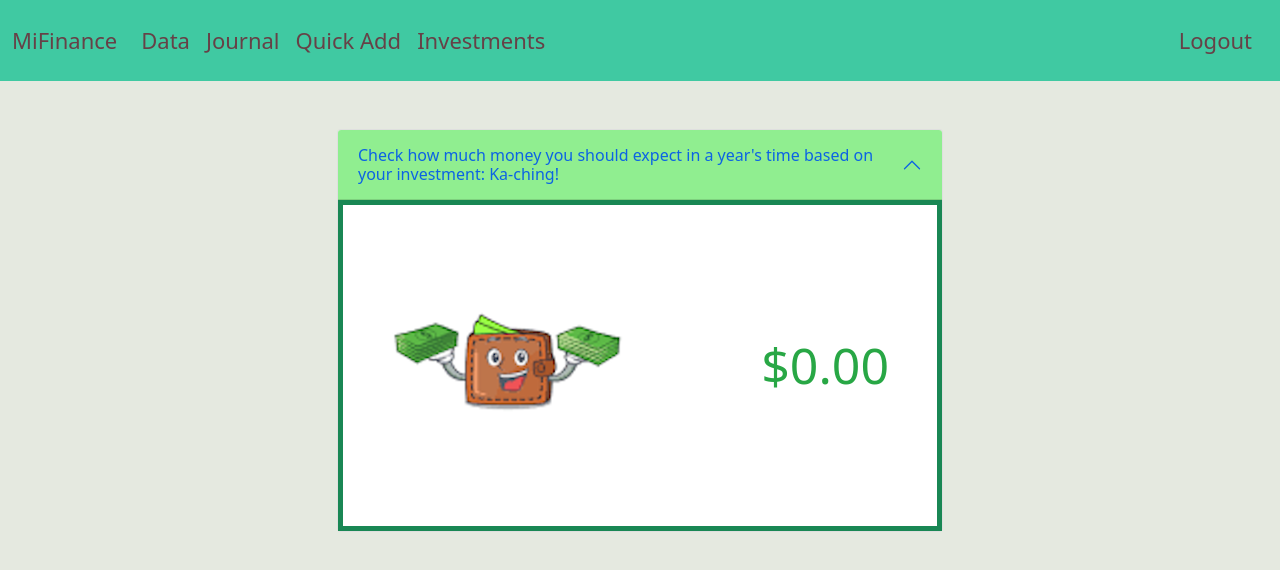
After one commit to michael02031999/MiFinance, a Flask app: page /investments in a window 1280 px wide. The commit adds this page. Shown: the top 570 px of the page. Run offline with Flask 3, Linux system fonts and the light colour scheme; a user stored in the database is signed in; data comes from the database, SQL or seed files in the repository; both versions use the stored data as it was after the commit; some libraries are stand-ins or nearby versions.

Commit message:
investments

```diff
--- a/app.py
+++ b/app.py
@@ -30,6 +30,8 @@ with db:
     cur = db.cursor()
 
 
+
+
 @app.route("/", methods=["GET", "POST"])
 def index():
     return render_template("index.html")
@@ -39,6 +41,19 @@ def index2():
     #return str(session["id"])
     return render_template("loggedIndex.html")
 
+@app.route("/investments", methods=["GET", "POST"])
+def investments():
+    cur.execute("SELECT * FROM transactions WHERE id = ? AND type = ? AND name = ?", [session["id"], "Savings", "Investment"])
+    investments = cur.fetchall()
+
+    sum = 0
+
+    for investment in investments:
+        sum += investment[2]
+
+    sum += sum * 0.07
+
+    return render_template("investments.html", sum = sum)
 
 @app.route("/data", methods=["GET", "POST"])
 def data():
--- a/static/css/style.css
+++ b/static/css/style.css
@@ -162,3 +162,26 @@ body {
 #errorMessage {
   font-family: monospace !important;
 }
+
+/* LoggedIndex */
+
+h4 {
+  text-decoration: underline;
+}
+
+.tutorial {
+  margin-left: 25px;
+}
+
+#investmentButton {
+  background-color: lightgreen !important;
+}
+
+#investmentSum {
+  font-size: 50px;
+  color: rgb(40, 167, 69) !important;
+}
+
+#wallet {
+  max-width: 630px !important;
+}
--- a/static/js/app.js
+++ b/static/js/app.js
@@ -23,6 +23,14 @@ const formatter = new Intl.NumberFormat("en-US", {
   //minimumFractionDigits: 0, // (this suffices for whole numbers, but will print 2500.10 as $2,500.1)
   //maximumFractionDigits: 0, // (causes 2500.99 to be printed as $2,501)
 });
+
+try {
+  investmentSum = document.getElementById("investmentSum");
+  console.log(investmentSum.innerText);
+  investmentSum.innerText = formatter.format(investmentSum.innerText);
+} catch (error) {
+  console.log(error);
+}
 
 try {
   inputPrice = document.getElementsByClassName("inputPrice");
--- a/templates/data.html
+++ b/templates/data.html
@@ -12,6 +12,9 @@
 </li>
 <li class="nav-item">
   <a class="text nav-link" href="/quick_add">Quick Add</a>
+</li>
+<li class="nav-item">
+  <a class="text nav-link" href="/investments">Investments</a>
 </li>
 
 {% endblock %} {% block logout %}
--- /dev/null
+++ b/templates/investments.html
@@ -0,0 +1,59 @@
+{% extends 'base.html' %} {% block title %} index {% endblock %} {% block icon
+%}
+
+<a class="miFinance text navbar-brand" href="/loggedIndex">MiFinance</a>
+
+{% endblock %} {% block nav %}
+
+<li>
+  <a class="text nav-link active" aria-current="page" href="/data">Data</a>
+</li>
+<li class="nav-item">
+  <a class="text nav-link" href="/journal">Journal</a>
+</li>
+<li class="nav-item">
+  <a class="text nav-link" href="/quick_add">Quick Add</a>
+</li>
+<li class="nav-item">
+  <a class="text nav-link" href="/investments">Investments</a>
+</li>
+
+{% endblock %} {% block logout %}
+
+<a id="logoutButton" class="text nav-link" href="/logout">Logout</a>
+
+{% endblock %} {% block content%}
+<div class="container pt-5" id=wallet>
+
+<div class="accordion" id="accordionExample">
+  <div class="accordion-item">
+    <h2 class="accordion-header" id="headingOne">
+      <button
+        class="accordion-button"
+        type="button"
+        data-bs-toggle="collapse"
+        data-bs-target="#collapseOne"
+        aria-expanded="true"
+        aria-controls="collapseOne"
+        id="investmentButton"
+      >
+        Check how much money you should expect in a year's time based on your investment: Ka-ching!
+      </button>
+    </h2>
+    <div
+      id="collapseOne"
+      class="accordion-collapse collapse show"
+      aria-labelledby="headingOne"
+      data-bs-parent="#accordionExample"
+    >
+      <div class="accordion-body d-flex flex-column flex-sm-row align-items-center justify-content-between border border-5 border-success p-5">
+       <img style = "height: 225px" class="" src = "static/images/walletMan.png">
+       <div id="investmentSum">{{sum}}</div>
+      </div>
+    </div>
+  </div>
+  </div>
+</div>
+
+  {% endblock %}
+</div>
--- a/templates/journal.html
+++ b/templates/journal.html
@@ -13,6 +13,9 @@
 </li>
 <li class="nav-item">
   <a class="text nav-link" href="/quick_add">Quick Add</a>
+</li>
+<li class="nav-item">
+  <a class="text nav-link" href="/investments">Investments</a>
 </li>
 
 {% endblock %} {% block logout %}
--- a/templates/quick_add.html
+++ b/templates/quick_add.html
@@ -13,6 +13,9 @@ icon %}
 </li>
 <li class="nav-item">
   <a class="text nav-link" href="/quick_add">Quick Add</a>
+</li>
+<li class="nav-item">
+  <a class="text nav-link" href="/investments">Investments</a>
 </li>
 
 {% endblock %} {% block logout %}
```
Also changed, not shown: templates/loggedIndex.html (+13 -3 lines), finance5.db, static/images/Screenshot 2022-11-12 at 5.01.03 PM.png (added), static/images/moneyboywallet.png (added), static/images/moneymanwallet.png (added), static/images/walletMan.png (added), 1 other file.
